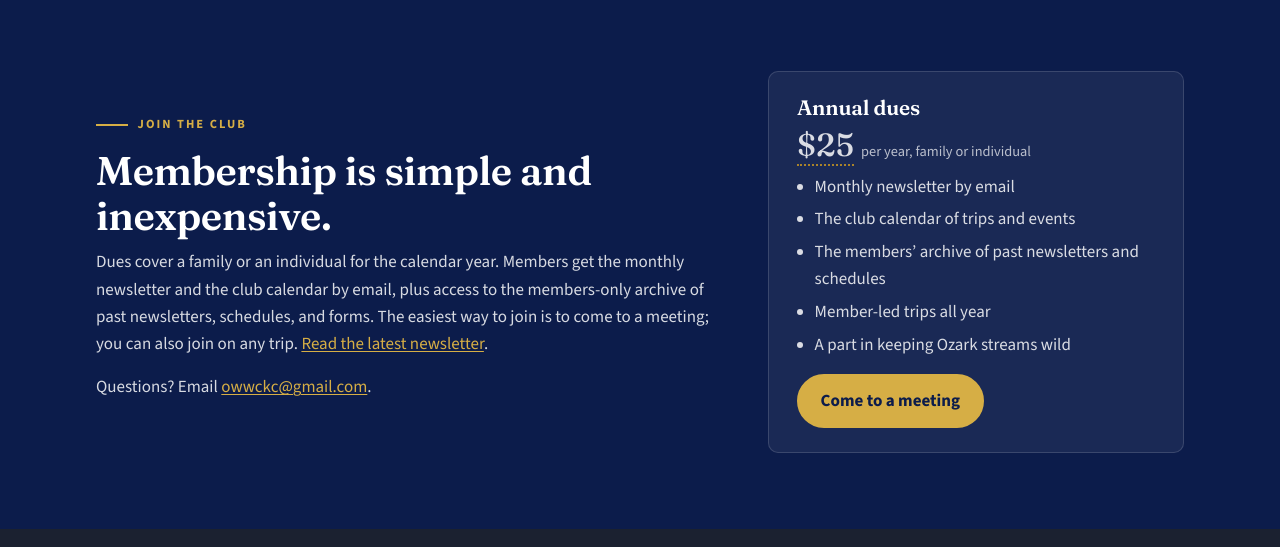
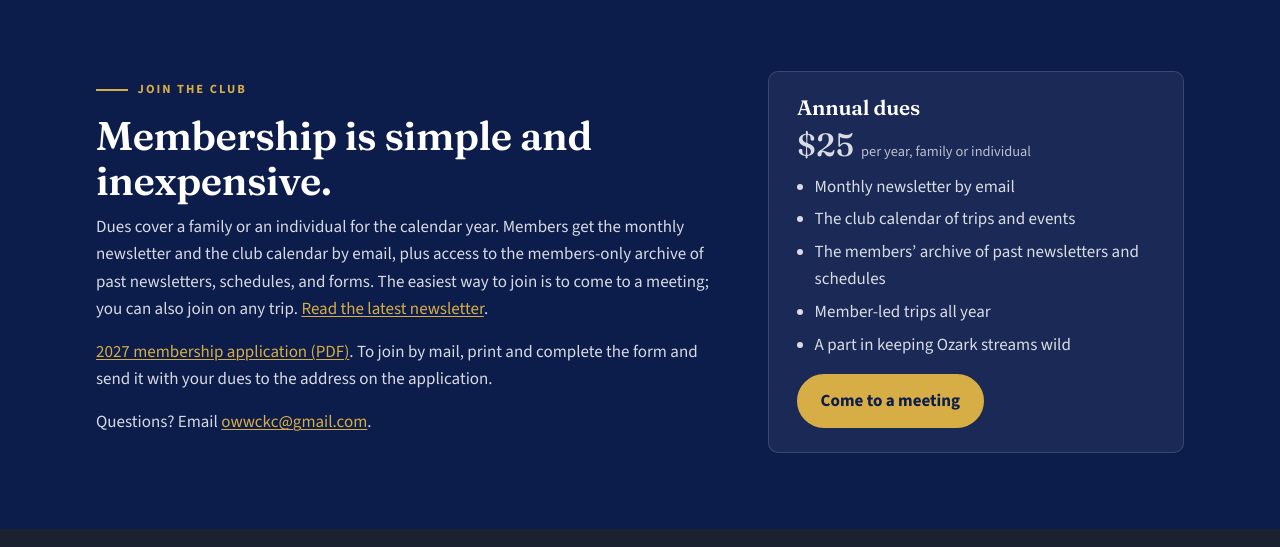
Before and after one commit to mcnairr/CanoeClub, a plain HTML site: page index.html in a window 1280 px wide. Shown: the part 3760-4307 px from the top of the page. Drawn offline with nearby package versions, Linux system fonts and the light colour scheme.

Commit message:
Add the 2027 membership application to the join section

```diff
--- a/index.html
+++ b/index.html
@@ -207,11 +207,12 @@
           <p class="kicker">Join the club</p>
           <h2>Membership is simple and inexpensive.</h2>
           <p>Dues cover a family or an individual for the calendar year. Members get the monthly newsletter and the club calendar by email, plus access to the members-only archive of past newsletters, schedules, and forms. The easiest way to join is to come to a meeting; you can also join on any trip. <a href="newsletter.html">Read the latest newsletter</a>.</p>
+          <p><a href="docs/2027-owwc-membership-application.pdf">2027 membership application (PDF)</a>. To join by mail, print and complete the form and send it with your dues to the address on the application.</p>
           <p>Questions? Email <a href="mailto:owwckc@gmail.com">owwckc@gmail.com</a>.</p>
         </div>
         <div class="card">
           <h3>Annual dues</h3>
-          <p class="price"><span class="edit">$25</span> <small>per year, family or individual</small></p>
+          <p class="price">$25 <small>per year, family or individual</small></p>
           <ul>
             <li>Monthly newsletter by email</li>
             <li>The club calendar of trips and events</li>
```
Also changed, not shown: 1 other file.
